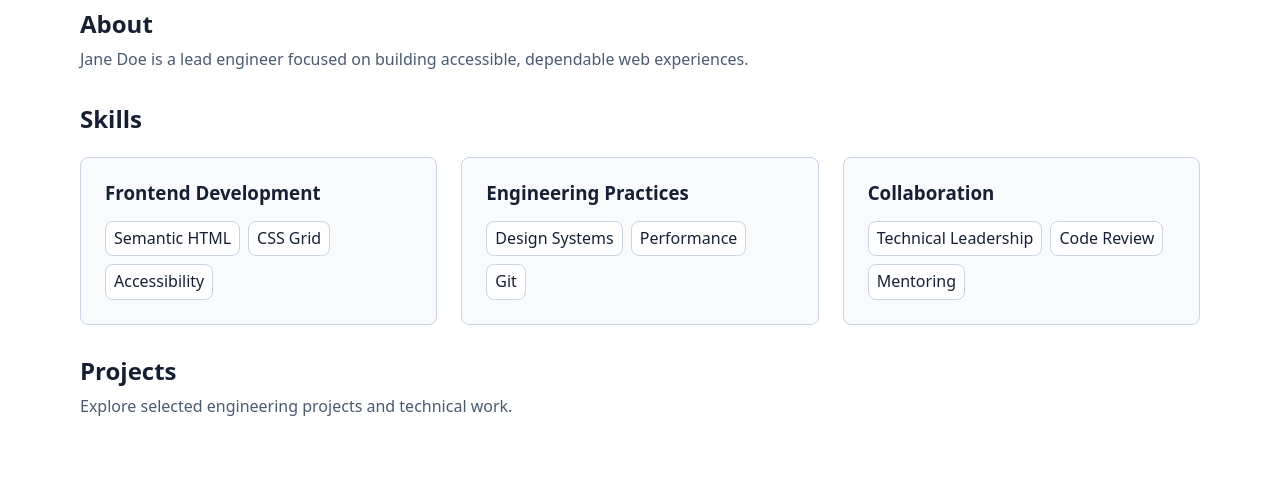
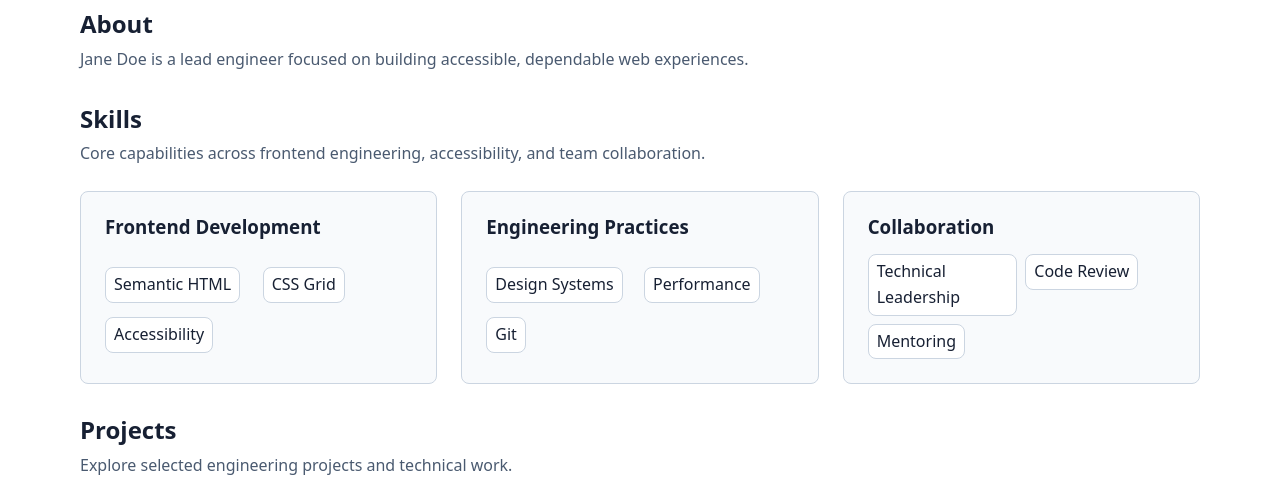
Before and after one commit to Jayjay167-wq/24520916_TranQuocKiet, a plain HTML site: page index.html in a window 1280 px wide. Shown: the part 305-800 px from the top of the page. Drawn offline with Linux system fonts and the light colour scheme.

Commit message:
feat(portfolio): build skills matrix

```diff
--- a/index.html
+++ b/index.html
@@ -31,6 +31,7 @@
     </section>
     <section id="skills" aria-labelledby="skills-heading">
       <h2 id="skills-heading">Skills</h2>
+      <p class="skills-intro">Core capabilities across frontend engineering, accessibility, and team collaboration.</p>
       <ul class="skills-grid" role="list">
         <li class="skill-category">
           <h3>Frontend Development</h3>
--- a/style.css
+++ b/style.css
@@ -94,7 +94,7 @@ section + section {
 .skills-grid {
   display: grid;
   gap: var(--space-4);
-  grid-template-columns: repeat(auto-fit, minmax(220px, 1fr));
+  grid-template-columns: repeat(auto-fit, minmax(min(100%, 14rem), 1fr));
   list-style: none;
   margin-top: var(--space-4);
 }
@@ -109,9 +109,9 @@ section + section {
 }
 
 .skill-list {
-  display: flex;
-  flex-wrap: wrap;
+  display: grid;
   gap: var(--space-2);
+  grid-template-columns: repeat(auto-fit, minmax(8rem, 1fr));
   list-style: none;
 }
 
```
